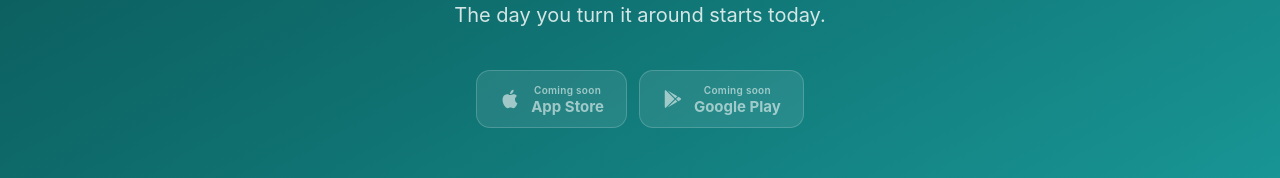
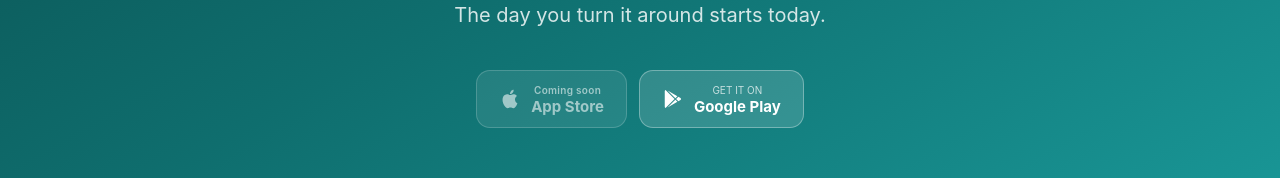
Before and after one commit to MarekMac/cornerday, a website: page docs/index.html in a window 1280 px wide. Shown: the part 329-507 px from the top of the page. Drawn offline with Linux system fonts and the light colour scheme.

Commit message:
Link landing page Google Play badges to live Play Store listing

```diff
--- a/docs/index.html
+++ b/docs/index.html
@@ -514,10 +514,10 @@
           <span class="label">App Store</span>
         </div>
       </a>
-      <a href="#" class="store-badge coming-soon">
+      <a href="https://play.google.com/store/apps/details?id=com.cornerday.app" class="store-badge" target="_blank" rel="noopener">
         <svg viewBox="0 0 24 24"><path d="M3,20.5V3.5C3,2.91 3.34,2.39 3.84,2.15L13.69,12L3.84,21.85C3.34,21.6 3,21.09 3,20.5M16.81,15.12L6.05,21.34L14.54,12.85L16.81,15.12M20.16,10.81C20.5,11.08 20.75,11.5 20.75,12C20.75,12.5 20.53,12.9 20.18,13.18L17.89,14.5L15.39,12L17.89,9.5L20.16,10.81M6.05,2.66L16.81,8.88L14.54,11.15L6.05,2.66Z"/></svg>
         <div>
-          <span class="sub">Coming soon</span>
+          <span class="sub">GET IT ON</span>
           <span class="label">Google Play</span>
         </div>
       </a>
@@ -696,10 +696,10 @@
           <span class="label">App Store</span>
         </div>
       </a>
-      <a href="#" class="store-badge coming-soon">
+      <a href="https://play.google.com/store/apps/details?id=com.cornerday.app" class="store-badge" target="_blank" rel="noopener">
         <svg viewBox="0 0 24 24"><path d="M3,20.5V3.5C3,2.91 3.34,2.39 3.84,2.15L13.69,12L3.84,21.85C3.34,21.6 3,21.09 3,20.5M16.81,15.12L6.05,21.34L14.54,12.85L16.81,15.12M20.16,10.81C20.5,11.08 20.75,11.5 20.75,12C20.75,12.5 20.53,12.9 20.18,13.18L17.89,14.5L15.39,12L17.89,9.5L20.16,10.81M6.05,2.66L16.81,8.88L14.54,11.15L6.05,2.66Z"/></svg>
         <div>
-          <span class="sub">Coming soon</span>
+          <span class="sub">GET IT ON</span>
           <span class="label">Google Play</span>
         </div>
       </a>
```
